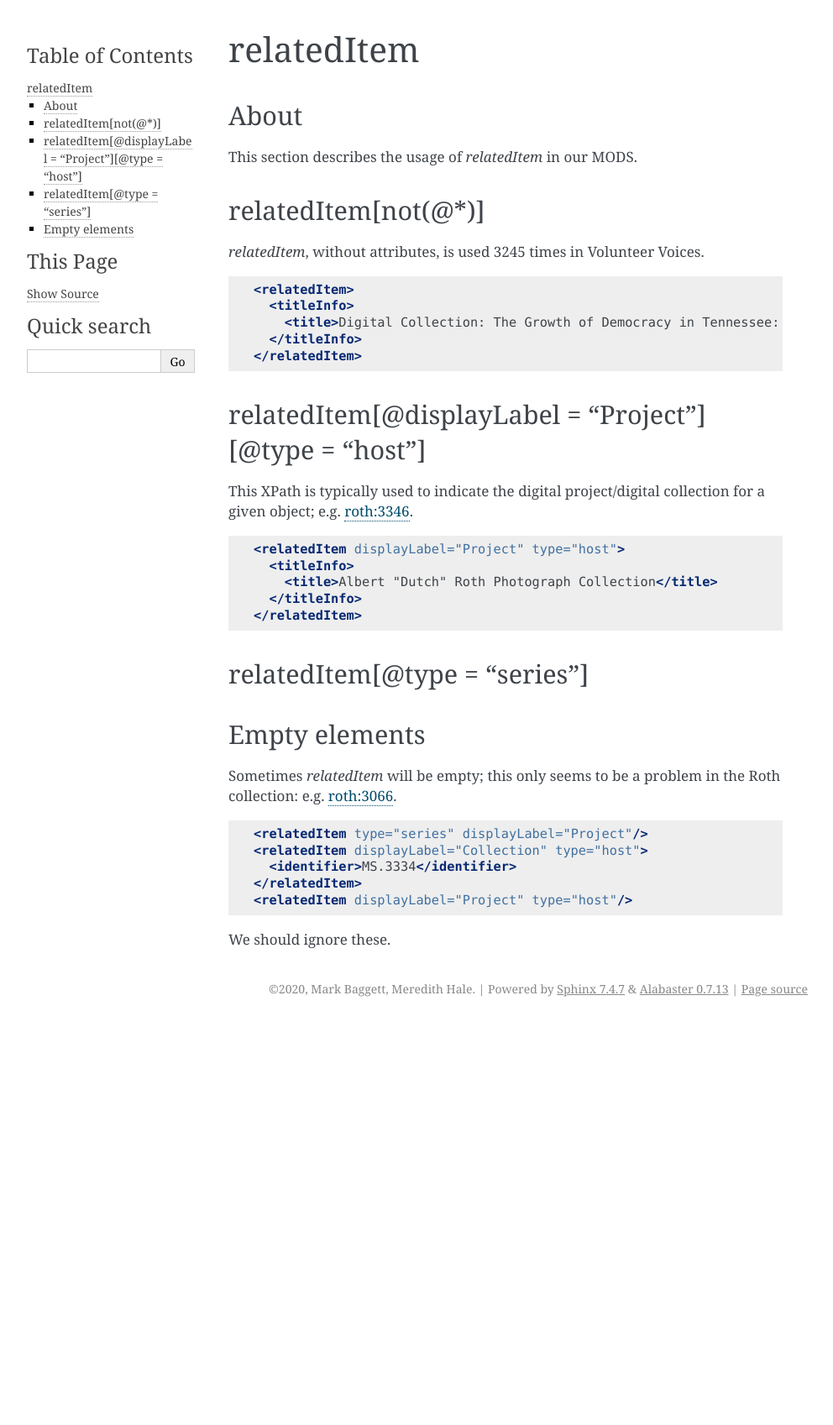
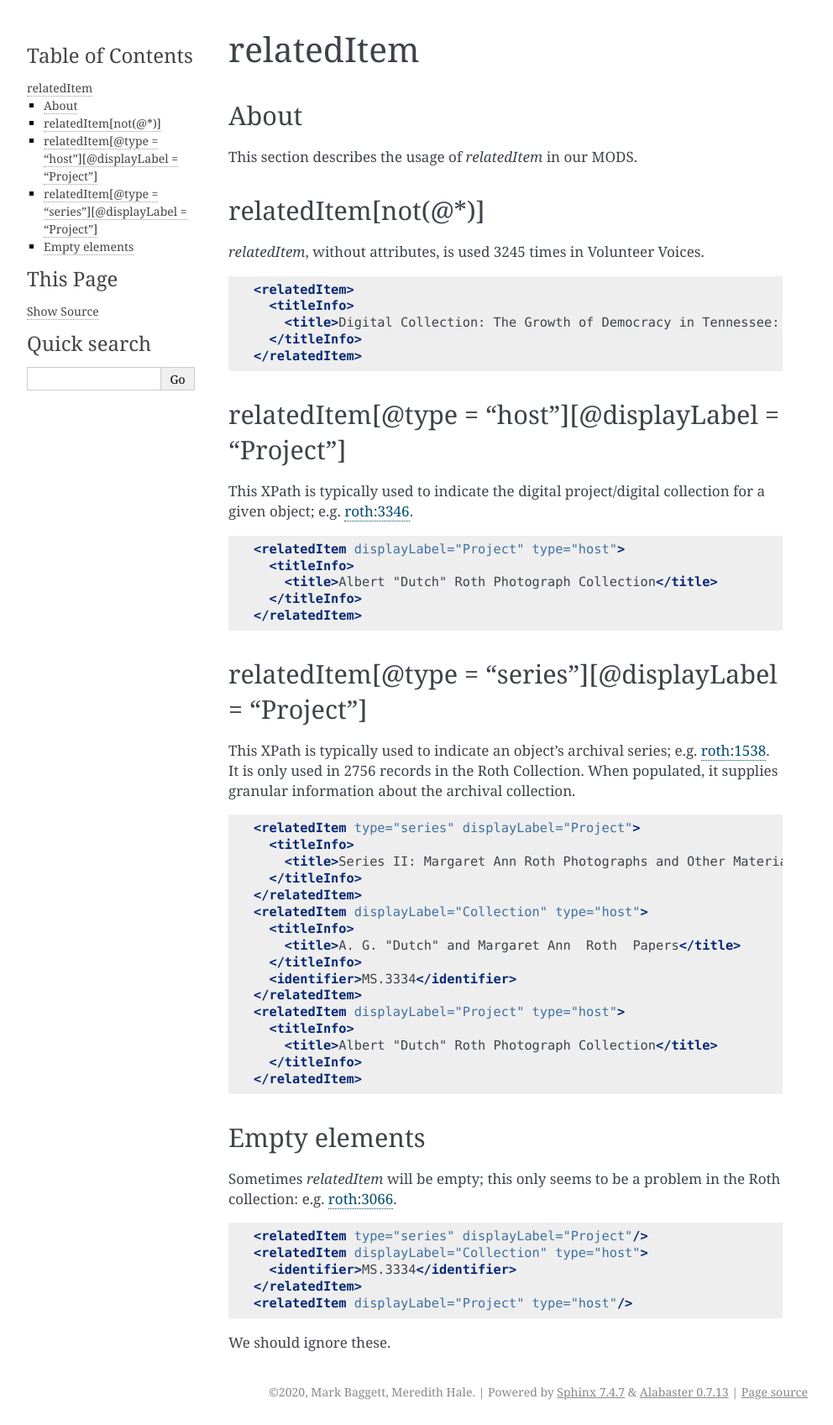
Before and after one commit to UTKcataloging/mods_to_rdf, a Sphinx documentation site: the page built from docs/source/top_level_elements/relatedItem.rst, in a window 1280 px wide. Shown: the whole page at 84% size, without its empty margins (148-1140 px from the left). Built offline with Sphinx 7.4.7, drawn with Linux system fonts in a browser that asks for light colours; formulas are drawn with MathJax 3; before the commit the page ends 1217 px from its top, so only the background shows below that.

Commit message:
add `[@type="series"][@displayLabel="Project"]`

```diff
--- a/docs/source/top_level_elements/relatedItem.rst
+++ b/docs/source/top_level_elements/relatedItem.rst
@@ -19,7 +19,7 @@
       </titleInfo>
     </relatedItem>
 
-relatedItem[@displayLabel = "Project"][@type = "host"]
+relatedItem[@type = "host"][@displayLabel = "Project"]
 ------------------------------------------------------
 
 This XPath is typically used to indicate the digital project/digital collection for a given object; e.g. `roth:3346 <https://digital.lib.utk.edu/collections/islandora/object/roth:3346/datastream/MODS/view>`_.
@@ -32,9 +32,29 @@
       </titleInfo>
     </relatedItem>
 
-relatedItem[@type = "series"]
+relatedItem[@type = "series"][@displayLabel = "Project"]
 --------------------------------------------------------
 
+This XPath is typically used to indicate an object's archival series; e.g. `roth:1538 <https://digital.lib.utk.edu/collections/islandora/object/roth:1538/datastream/MODS/view>`_. It is only used in 2756 records in the Roth Collection. When populated, it supplies granular information about the archival collection.
+
+.. code-block:: xml
+
+    <relatedItem type="series" displayLabel="Project">
+      <titleInfo>
+        <title>Series II: Margaret Ann Roth Photographs and Other Materials, 1947 March 11-2002 December 14 (bulk 1947 March 11-1955 March 20). Sub-Series A: Photographs, 1947 March 11-1955 March 139</title>
+      </titleInfo>
+    </relatedItem>
+    <relatedItem displayLabel="Collection" type="host">
+      <titleInfo>
+        <title>A. G. "Dutch" and Margaret Ann  Roth  Papers</title>
+      </titleInfo>
+      <identifier>MS.3334</identifier>
+    </relatedItem>
+    <relatedItem displayLabel="Project" type="host">
+      <titleInfo>
+        <title>Albert "Dutch" Roth Photograph Collection</title>
+      </titleInfo>
+    </relatedItem>
 
 Empty elements
 --------------
```
